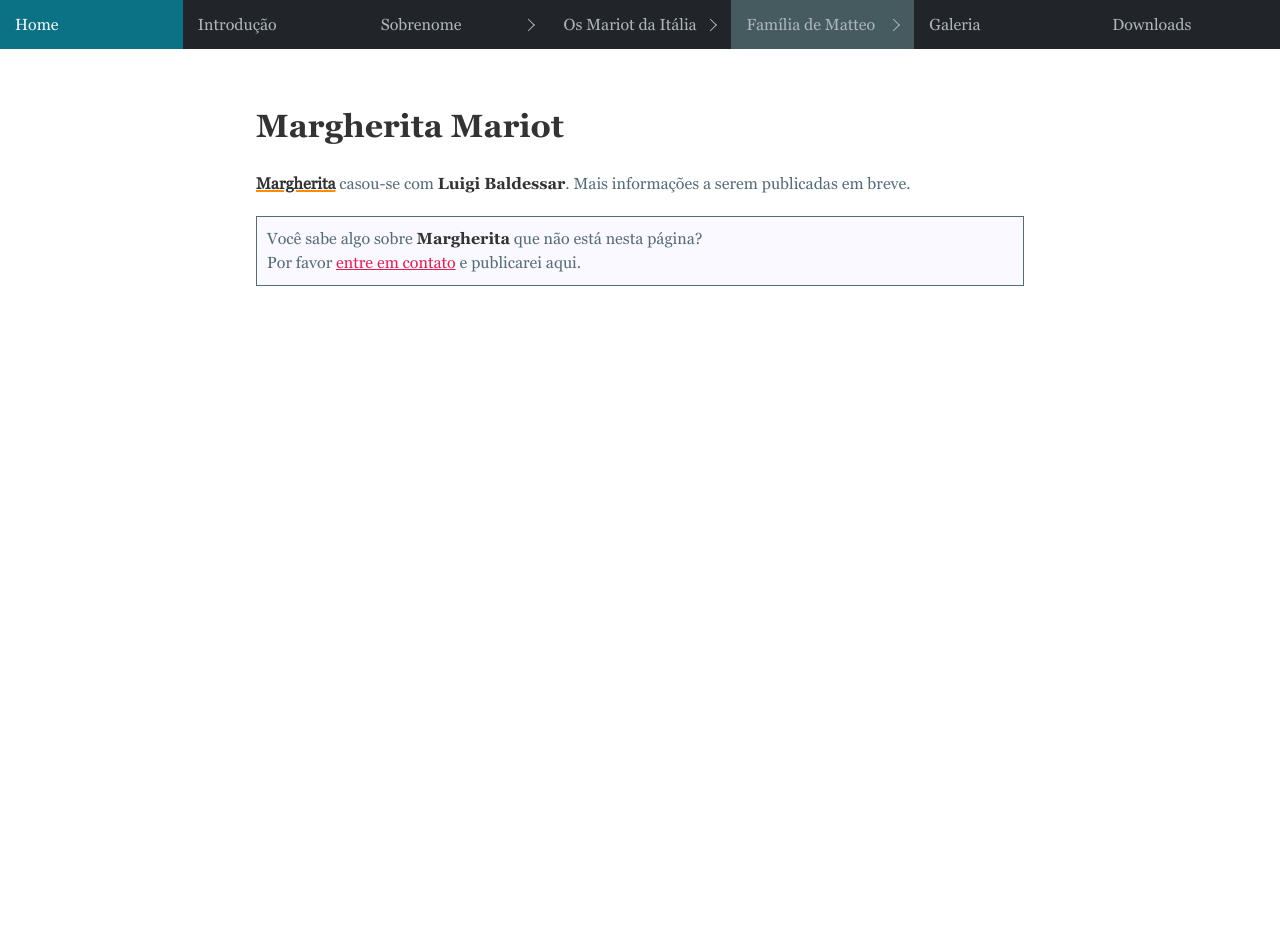
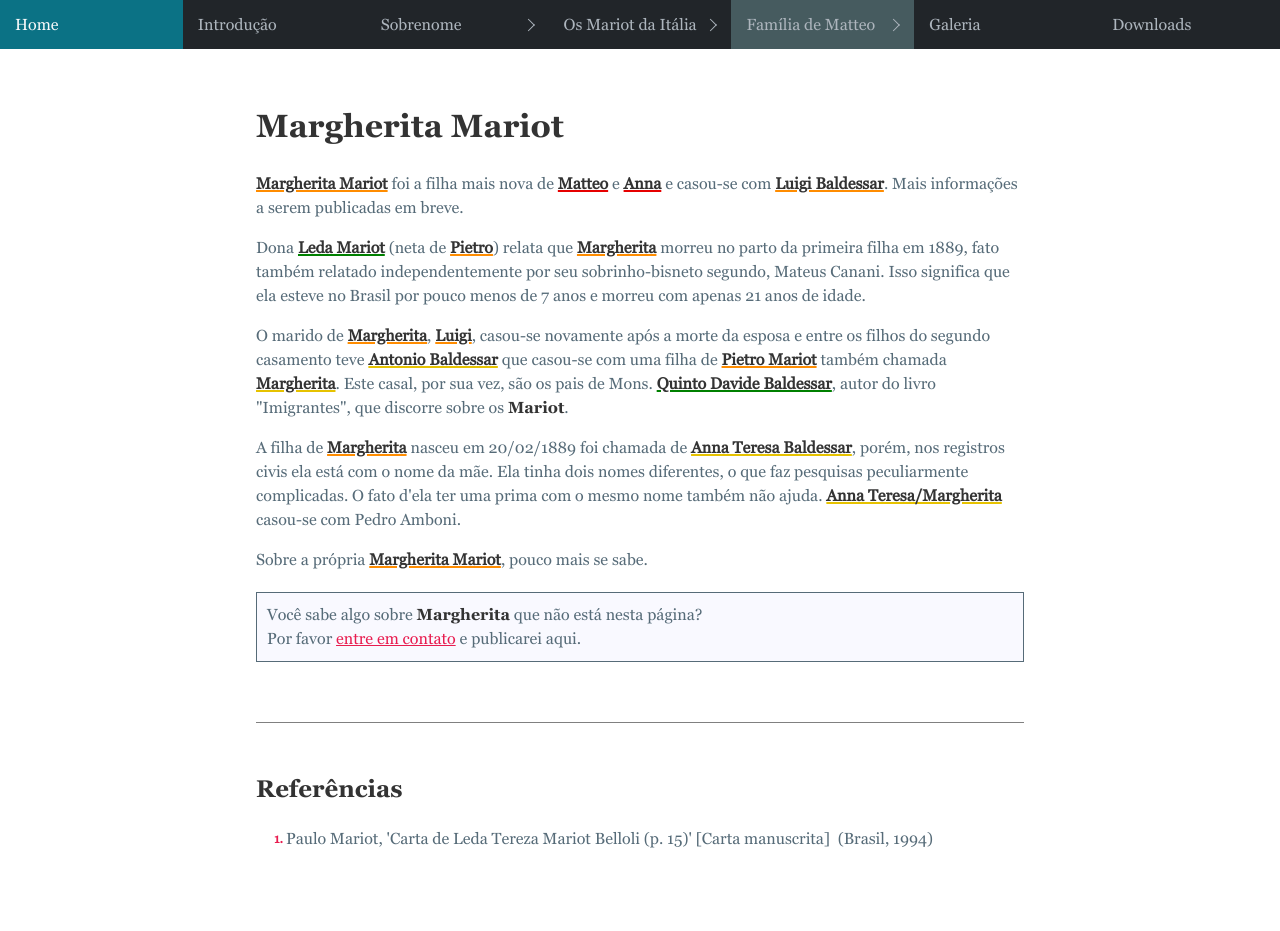
Before and after one commit to sentient06/mariot-family, a Jekyll site: the page built from 2-margherita.html, in a window 1280 px wide. Built offline with Jekyll 4.4.1, drawn with Linux system fonts in a browser that asks for light colours; before the commit the page ends 900 px from its top, so only the background shows below that.

Commit message:
Adding content.

```diff
--- a/2-margherita.html
+++ b/2-margherita.html
@@ -9,7 +9,19 @@ title: Mariot - Margherita Mariot
         </h1>
         <section>
             <p>
-                <strong class="g2">Margherita</strong> casou-se com <strong>Luigi Baldessar</strong>. Mais informações a serem publicadas em breve.
+                <strong class="g2">Margherita Mariot</strong> foi a filha mais nova de <strong class="g1">Matteo</strong> e <strong class="g1">Anna</strong> e casou-se com <strong class="g2">Luigi Baldessar</strong>. Mais informações a serem publicadas em breve.
+            </p>
+            <p>
+                Dona <strong class="g4">Leda Mariot</strong> (neta de <strong class="g2">Pietro</strong>) relata que <strong class="g2">Margherita</strong> morreu no parto da primeira filha em 1889, fato também relatado independentemente por seu sobrinho-bisneto segundo, Mateus Canani. Isso significa que ela esteve no Brasil por pouco menos de 7 anos e morreu com apenas 21 anos de idade.
+            </p>
+            <p>
+                O marido de <strong class="g2">Margherita</strong>, <strong class="g2">Luigi</strong>, casou-se novamente após a morte da esposa e entre os filhos do segundo casamento teve <strong class="g3">Antonio Baldessar</strong> que casou-se com uma filha de <strong class="g2">Pietro Mariot</strong> também chamada <strong class="g3">Margherita</strong>. Este casal, por sua vez, são os pais de Mons. <strong class="g4">Quinto Davide Baldessar</strong>, autor do livro "Imigrantes", que discorre sobre os <strong>Mariot</strong>.
+            </p>
+            <p>
+                A filha de <strong class="g2">Margherita</strong> nasceu em 20/02/1889 foi chamada de <strong class="g3">Anna Teresa Baldessar</strong>, porém, nos registros civis ela está com o nome da mãe. Ela tinha dois nomes diferentes, o que faz pesquisas peculiarmente complicadas. O fato d'ela ter uma prima com o mesmo nome também não ajuda. <strong class="g3">Anna Teresa/Margherita</strong> casou-se com Pedro Amboni.
+            </p>
+            <p>
+                Sobre a própria <strong class="g2">Margherita Mariot</strong>, pouco mais se sabe.
             </p>
         </section>
 
@@ -17,22 +29,16 @@ title: Mariot - Margherita Mariot
             Você sabe algo sobre <strong>Margherita</strong> que não está nesta página?<br />
             Por favor <a href="" class="m">entre em contato</a> e publicarei aqui.
         </div>
-        <!--
         <footer>
             <h2>
                 Referências
             </h2>
             <dl class="references">
-                <dt></dt><dd>
-                    <a href="downloads.html#2021_1">
-                        Mateus Zuchinali Canani, 'Irani Baldessar fala sobre a bisavó Teresa.' [Comunicação por arquivo de áudio] (Brasil, 2021)
-                    </a>
-                </dd>
-                <dt></dt><dd>
-                    <a href="https://issuu.com/jvanguarda/docs/site2.compressed" target="_blank">
-                        'Baldessar: a história da família do imigrante Pietro', <em>Jornal Vanguarda</em>, edição Nostri Nonni (2015), 3-4, (p.4). [accessado 06 março 2021]
-                    </a>
-                </dd>
+{% include ref.html
+    url="downloads.html#1994"
+    title="Paulo Mariot, 'Carta de Leda Tereza Mariot Belloli (p. 15)' [Carta manuscrita]"
+    stay=1
+    extra="(Brasil, 1994)"
+%}
             </dl>
         </footer>
-        -->
--- a/_includes/nav.html
+++ b/_includes/nav.html
@@ -36,10 +36,10 @@
                page.url == "/2-cesare.html" or
                page.url == "/2-giovanni.html" or
                page.url == "/2-giosue.html" or
+               page.url == "/2-brigida.html" or
                page.url == "/2-marco.html" or
                page.url == "/2-valentina.html" or
                page.url == "/2-teresa.html" or
-               page.url == "/2-brigida.html" or
                page.url == "/2-margherita.html"
             %} class="current"{% endif %}>
                 <a class="has-arrow" href="" aria-expanded="false">Família de Matteo</a>
@@ -50,10 +50,10 @@
                     <li{% if page.url == "/2-cesare.html"     %} class="current"{% endif %}><a href="2-cesare.html">Cesare Mariot</a></li>
                     <li{% if page.url == "/2-giovanni.html"   %} class="current"{% endif %}><a href="2-giovanni.html">Giovanni Mariot</a></li>
                     <li{% if page.url == "/2-giosue.html"     %} class="current"{% endif %}><a href="2-giosue.html">Giosuè Mariot</a></li>
+                    <li{% if page.url == "/2-brigida.html"    %} class="current"{% endif %}><a href="2-brigida.html">Brigida Mariot</a></li>
                     <li{% if page.url == "/2-marco.html"      %} class="current"{% endif %}><a href="2-marco.html">Marco Mariot</a></li>
                     <li{% if page.url == "/2-valentina.html"  %} class="current"{% endif %}><a href="2-valentina.html">Valentina Mariot</a></li>
                     <li{% if page.url == "/2-teresa.html"     %} class="current"{% endif %}><a href="2-teresa.html">Teresa Brigida Mariot</a></li>
-                    <li{% if page.url == "/2-brigida.html"    %} class="current"{% endif %}><a href="2-brigida.html">Brigida Mariot</a></li>
                     <li{% if page.url == "/2-margherita.html" %} class="current"{% endif %}><a href="2-margherita.html">Margherita Mariot</a></li>
                     <!-- <li><a href="16-outros.html">Outros</a></li> -->
                 </ul>
```
